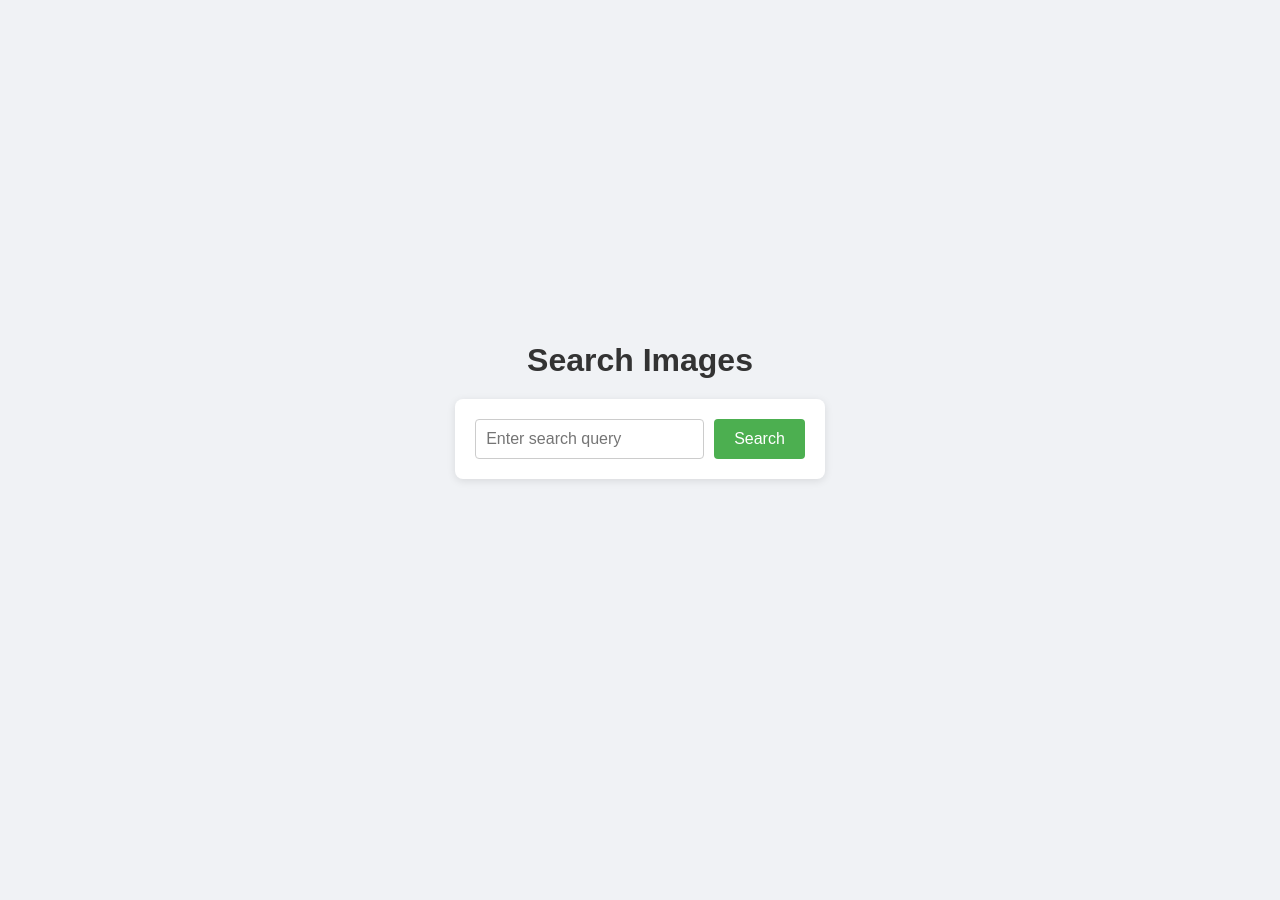
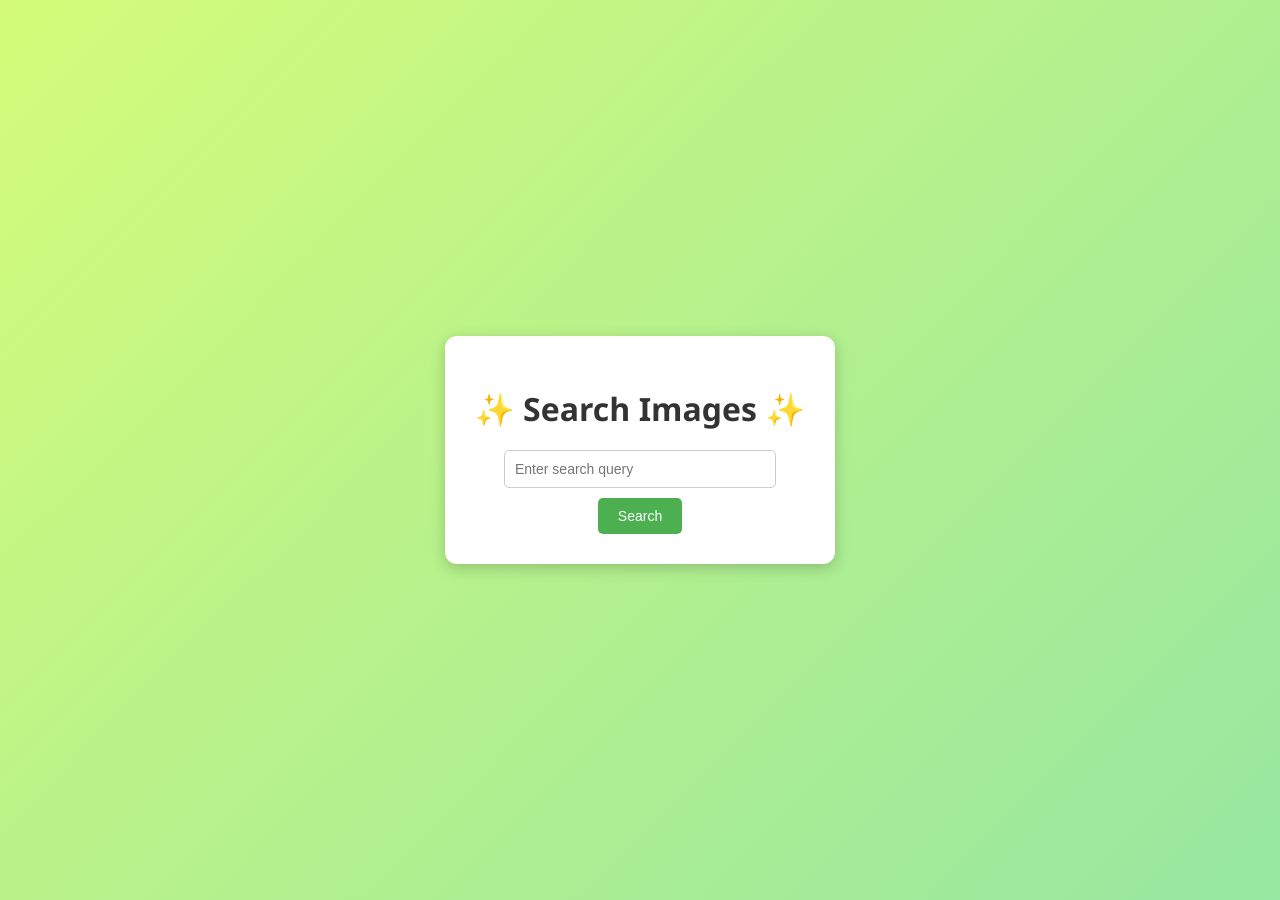
Before and after one commit to LauraC360/ImageSearch_WebApp, a Flask app: page /search in a window 1280 px wide. Before the commit the page ends 481 px from the top, so only its background shows below. Run offline with Flask 3, Linux system fonts and the light colour scheme.

Commit message:
Testing other colors

```diff
--- a/templates/search.html
+++ b/templates/search.html
@@ -6,52 +6,53 @@
     <title>Search Images</title>
     <style>
         body {
-            font-family: Arial, sans-serif;
-            background: #f0f2f5;
+            font-family: 'Segoe UI', Tahoma, Geneva, Verdana, sans-serif;
+            background: linear-gradient(135deg, #d4fc79 0%, #96e6a1 100%);
+            margin: 0;
+            padding: 50px;
+            display: flex;
+            justify-content: center;
+            align-items: center;
+            height: 100vh;
+        }
+        form {
+            background: white;
+            padding: 30px;
+            border-radius: 12px;
+            box-shadow: 0 4px 15px rgba(0,0,0,0.2);
             display: flex;
             flex-direction: column;
             align-items: center;
-            justify-content: center;
-            height: 100vh;
-            margin: 0;
         }
         h1 {
             color: #333;
             margin-bottom: 20px;
         }
-        form {
-            background: #fff;
-            padding: 20px;
-            border-radius: 8px;
-            box-shadow: 0 2px 8px rgba(0,0,0,0.1);
-            display: flex;
-            gap: 10px;
-        }
         input[type="text"] {
+            width: 250px;
             padding: 10px;
-            font-size: 16px;
+            margin-bottom: 10px;
             border: 1px solid #ccc;
-            border-radius: 4px;
-            flex: 1;
+            border-radius: 5px;
+            font-size: 14px;
         }
         button {
             padding: 10px 20px;
-            font-size: 16px;
-            background: #4CAF50;
+            background: #4caf50;
             color: white;
             border: none;
-            border-radius: 4px;
+            border-radius: 5px;
+            font-size: 14px;
             cursor: pointer;
-            transition: background 0.3s;
         }
         button:hover {
-            background: #45a049;
+            background: #43a047;
         }
     </style>
 </head>
 <body>
-    <h1>Search Images</h1>
     <form method="POST" action="/search">
+        <h1>✨ Search Images ✨</h1>
         <input type="text" name="query" placeholder="Enter search query" required>
         <button type="submit">Search</button>
     </form>
```
Also changed, not shown: templates/images.html (+17 -18 lines), templates/search_results.html (+16 -15 lines).
